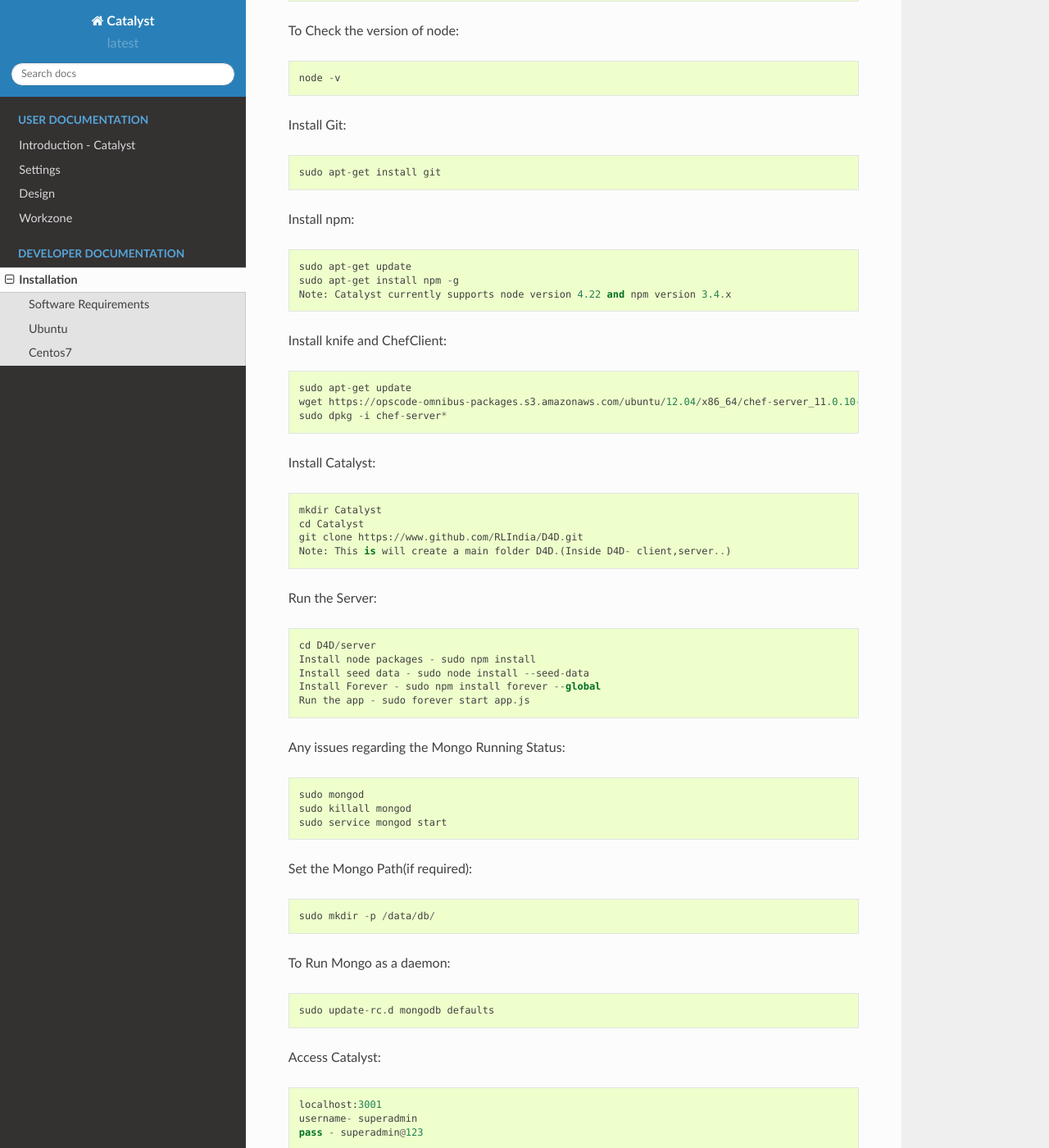
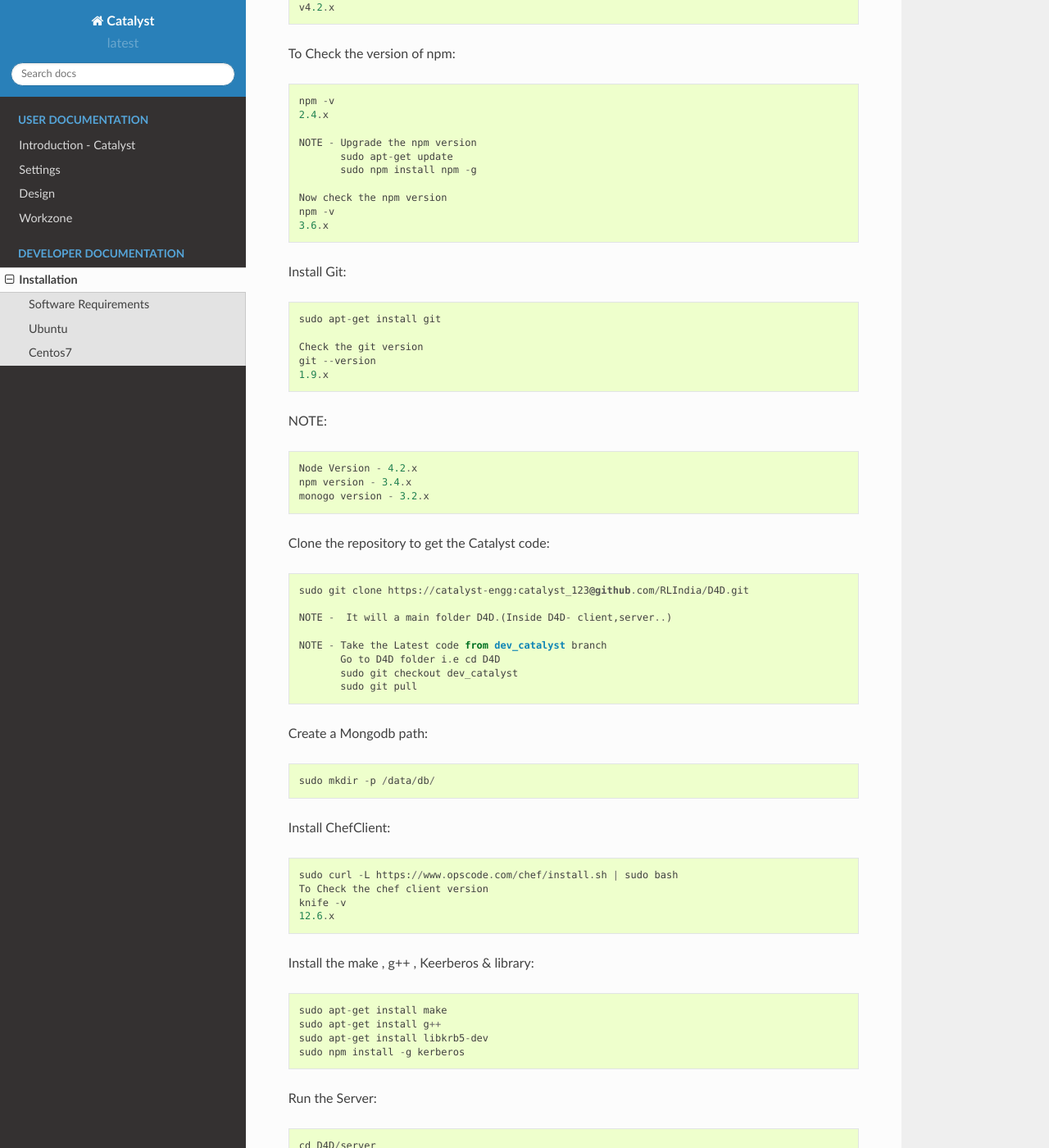
Before and after one commit to RLOpenCatalyst/catdocs, a Sphinx documentation site: the page built from Catalyst/source/install.rst, in a window 1280 px wide and 1400 px high, scrolled down 1771 px. Shown: the whole window at 82% size. Built offline with Sphinx 7.4.7 and the Read the Docs theme 2.0.0, drawn with Linux system fonts in a browser that asks for light colours; some of the changed text lies outside the part shown.

Commit message:
Updating the Install.rst file

```diff
--- a/Catalyst/source/install.rst
+++ b/Catalyst/source/install.rst
@@ -30,13 +30,9 @@
 
 Here is a step by step plan on how to install Catalyst on Ubuntu machine.
 
-Install Java::
+Update the System::
 
     sudo apt-get update
-    sudo add-apt-repository ppa:webupd8team/java
-    sudo apt-get install oracle-java8-installer
-    sudo update-alternatives --config java
-    java –version and javac –version
 
 
 Install MongoDB
@@ -56,73 +52,115 @@
     sudo apt-get update
     sudo apt-get install -y mongodb-org
 
-    [Alternate Way]
 
-    sudo apt-key adv --keyserver hkp://keyserver.ubuntu.com:80 --recv 7F0CEB10
-    echo "deb http://repo.mongodb.org/apt/ubuntu trusty/mongodb-org/3.0 multiverse" | sudo tee /etc/apt/sources.list.d/mongodb-org-3.0.list
-    sudo apt-get update
-    sudo apt-get install -y mongodb-org
-    mongo
+To check the Mongo version::
 
-Install NodeJs::
+    mongo -version
+    3.2.x
 
-     sudo apt-get update
+
+
+
+
+Install NodeJs & Curl::
+
      sudo apt-get install curl
-     sudo curl -L https://www.opscode.com/chef/install.sh | sudo bash
-     curl -L http://git.io/n-install | bash
 
-To Install the Current Version 4.x supported by Catalyst::
+To Install Nodejs version 4.x::
 
-    curl -sL https://deb.nodesource.com/setup_4.x | sudo -E bash -sudo apt-get install -y nodejs
+     curl -sL https://deb.nodesource.com/setup_4.x | sudo -E bash -
+     sudo apt-get install -y nodejs
+
 
 To Check the version of node::
 
     node -v
+    v4.2.x
+
+
+To Check the version of npm::
+
+    npm -v
+    2.4.x
+
+    NOTE - Upgrade the npm version
+           sudo apt-get update
+           sudo npm install npm -g
+
+    Now check the npm version
+    npm -v
+    3.6.x
+
+
+
 
 Install Git::
 
     sudo apt-get install git
 
-Install npm::
+    Check the git version
+    git --version
+    1.9.x
 
-    sudo apt-get update
-    sudo apt-get install npm -g
-    Note: Catalyst currently supports node version 4.22 and npm version 3.4.x
 
-Install knife and ChefClient::
+NOTE::
 
-    sudo apt-get update
-    wget https://opscode-omnibus-packages.s3.amazonaws.com/ubuntu/12.04/x86_64/chef-server_11.0.10-1.ubuntu.12.04_amd64.deb
-    sudo dpkg -i chef-server*
+    Node Version - 4.2.x
+    npm version - 3.4.x
+    monogo version - 3.2.x
 
-Install Catalyst::
 
-    mkdir Catalyst
-    cd Catalyst
-    git clone https://www.github.com/RLIndia/D4D.git
-    Note: This is will create a main folder D4D.(Inside D4D- client,server..)
+Clone the repository to get the Catalyst code::
+
+    sudo git clone https://catalyst-engg:catalyst_123@github.com/RLIndia/D4D.git
+
+    NOTE -  It will a main folder D4D.(Inside D4D- client,server..)
+
+    NOTE - Take the Latest code from dev_catalyst branch
+           Go to D4D folder i.e cd D4D
+           sudo git checkout dev_catalyst
+           sudo git pull
+
+
+Create a Mongodb path::
+
+    sudo mkdir -p /data/db/
+
+
+
+Install ChefClient::
+
+    sudo curl -L https://www.opscode.com/chef/install.sh | sudo bash
+    To Check the chef client version
+    knife -v
+    12.6.x
+
+
+Install the make , g++ , Keerberos & library::
+
+    sudo apt-get install make
+    sudo apt-get install g++
+    sudo apt-get install libkrb5-dev
+    sudo npm install -g kerberos
+
+
 
 Run the Server::
 
     cd D4D/server
     Install node packages - sudo npm install
-    Install seed data - sudo node install --seed-data
-    Install Forever - sudo npm install forever --global
+
+
+To Install seed data::
+
+    sudo node install --seed-data
+
+
+To Install forever & start the catalyst Application::
+
+    sudo npm install forever --global
     Run the app - sudo forever start app.js
 
-Any issues regarding the Mongo Running Status::
-
-    sudo mongod
-    sudo killall mongod
-    sudo service mongod start
-
-Set the Mongo Path(if required)::
-
-    sudo mkdir -p /data/db/
-
-To Run Mongo as a daemon::
-
-    sudo update-rc.d mongodb defaults
 
 Access Catalyst::
 
```
